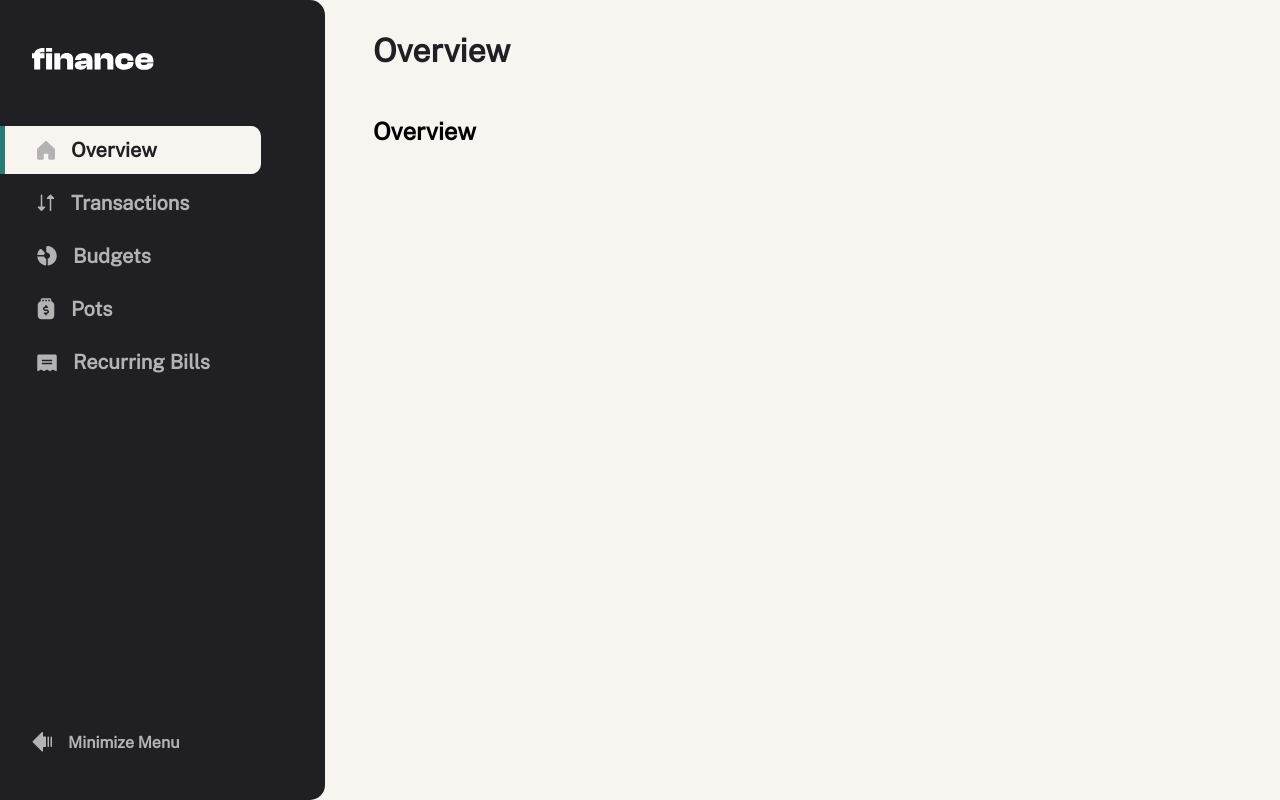
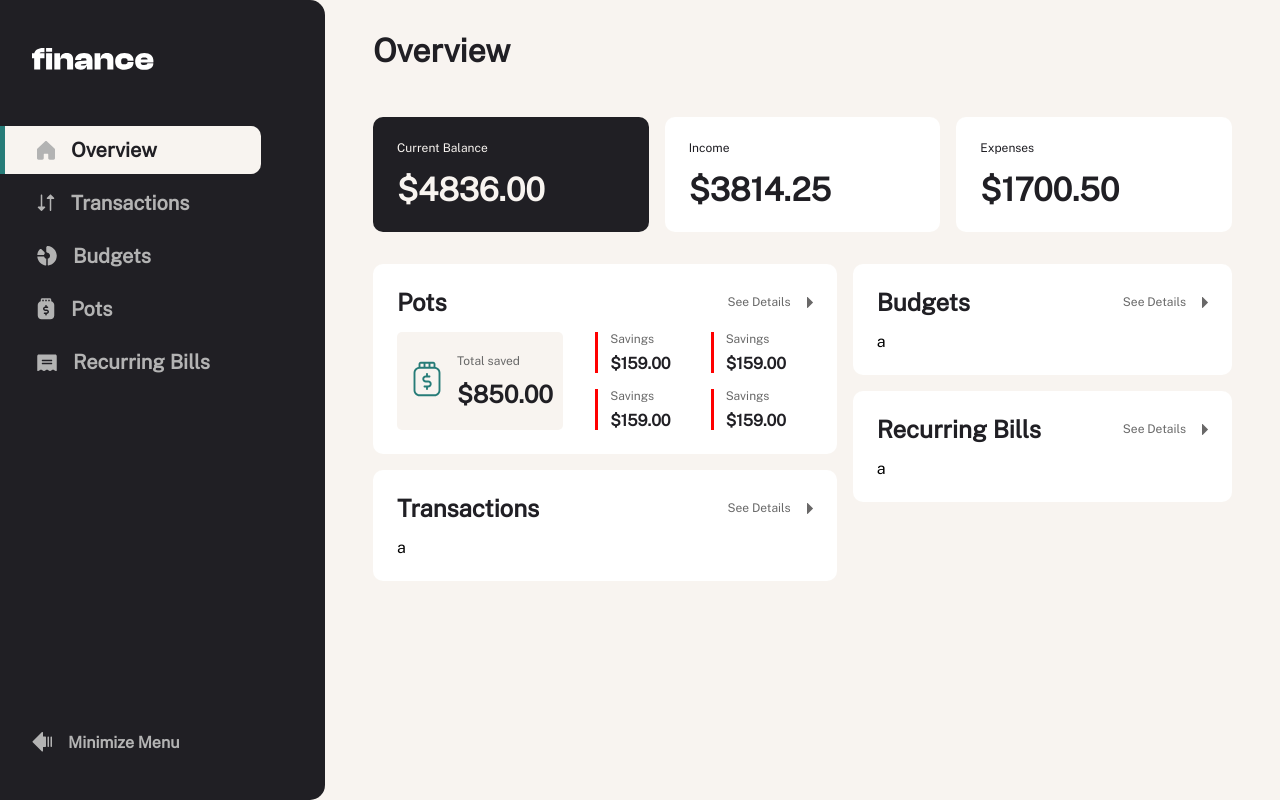
Before and after one commit to PedroMarcelino7/PersonalFinance, a React (Vite) app: page / in a window 1280 px wide. Built offline with nearby package versions, Linux system fonts and the light colour scheme.

Commit message:
Criando a seção de Pots do Overview

```diff
--- a/src/components/pageContainer/styles.jsx
+++ b/src/components/pageContainer/styles.jsx
@@ -1,6 +1,7 @@
 import styled from "styled-components";
 
 export const Container = styled.div`
+    width: 100%;
     padding-block: 2rem;
     padding-inline: 3rem;
     display: flex;
--- a/src/index.css
+++ b/src/index.css
@@ -16,5 +16,6 @@
     --dark: #201F24;
     --white: #F8F4F0;
     --green: #277C78;
+    --gray: #686868;
     --light-gray: #B3B3B3;
 }
--- a/src/pages/overview/overview.jsx
+++ b/src/pages/overview/overview.jsx
@@ -1,10 +1,141 @@
 import React from 'react'
 import PageContainer from '../../components/pageContainer/pageContainer'
+import { Card, CardContext, CardTitleBox, Column, Container, DetailsButtonBox, Distribution, HeaderBox, MainBox, PotBox, PotDescription, PotDistributionBox, PotDistributionContainer, PotsContainer, ResumeBox } from './styles'
+import ArrowIcon from '../../assets/images/icon-caret-right.svg'
+import PotIcon from '../../assets/images/icon-pot.svg'
+
+const resumeData = [
+    { id: 0, name: 'Current Balance', value: '4836.00' },
+    { id: 1, name: 'Income', value: '3814.25' },
+    { id: 2, name: 'Expenses', value: '1700.50' },
+]
 
 const Overview = () => {
     return (
         <PageContainer name="Overview">
-            <h2>Overview</h2>
+            <Container>
+                <HeaderBox>
+                    {resumeData.map((resume) => (
+                        <ResumeBox className={resume.id === 0 ? 'highlight' : ''}>
+                            <h3>{resume.name}</h3>
+
+                            <h2>${resume.value}</h2>
+                        </ResumeBox>
+                    ))}
+                </HeaderBox>
+
+                <MainBox>
+                    <Column width='55%'>
+                        <Card>
+                            <CardTitleBox>
+                                <h2>Pots</h2>
+
+                                <DetailsButtonBox>
+                                    <h5>See Details</h5>
+
+                                    <img src={ArrowIcon} alt="" />
+                                </DetailsButtonBox>
+                            </CardTitleBox>
+
+                            <CardContext>
+                                <PotsContainer>
+                                    <PotBox>
+                                        <figure>
+                                            <img src={PotIcon} alt="" />
+                                        </figure>
+
+                                        <PotDescription>
+                                            <h5>Total saved</h5>
+
+                                            <h4>$850.00</h4>
+                                        </PotDescription>
+                                    </PotBox>
+
+                                    <PotDistributionContainer>
+                                        <PotDistributionBox>
+                                            <Distribution>
+                                                <h6>Savings</h6>
+
+                                                <h5>$159.00</h5>
+                                            </Distribution>
+
+                                            <Distribution>
+                                                <h6>Savings</h6>
+
+                                                <h5>$159.00</h5>
+                                            </Distribution>
+                                        </PotDistributionBox>
+
+                                        <PotDistributionBox>
+                                            <Distribution>
+                                                <h6>Savings</h6>
+
+                                                <h5>$159.00</h5>
+                                            </Distribution>
+
+                                            <Distribution>
+                                                <h6>Savings</h6>
+
+                                                <h5>$159.00</h5>
+                                            </Distribution>
+                                        </PotDistributionBox>
+                                    </PotDistributionContainer>
+                                </PotsContainer>
+                            </CardContext>
+                        </Card>
+
+                        <Card>
+                            <CardTitleBox>
+                                <h2>Transactions</h2>
+
+                                <DetailsButtonBox>
+                                    <h5>See Details</h5>
+
+                                    <img src={ArrowIcon} alt="" />
+                                </DetailsButtonBox>
+                            </CardTitleBox>
+
+                            <CardContext>
+                                a
+                            </CardContext>
+                        </Card>
+                    </Column>
+
+                    <Column width='45%'>
+                        <Card>
+                            <CardTitleBox>
+                                <h2>Budgets</h2>
+
+                                <DetailsButtonBox>
+                                    <h5>See Details</h5>
+
+                                    <img src={ArrowIcon} alt="" />
+                                </DetailsButtonBox>
+                            </CardTitleBox>
+
+                            <CardContext>
+                                a
+                            </CardContext>
+                        </Card>
+
+                        <Card>
+                            <CardTitleBox>
+                                <h2>Recurring Bills</h2>
+
+                                <DetailsButtonBox>
+                                    <h5>See Details</h5>
+
+                                    <img src={ArrowIcon} alt="" />
+                                </DetailsButtonBox>
+                            </CardTitleBox>
+
+                            <CardContext>
+                                a
+                            </CardContext>
+                        </Card>
+                    </Column>
+                </MainBox>
+            </Container>
         </PageContainer>
     )
 }
--- a/src/pages/overview/styles.jsx
+++ b/src/pages/overview/styles.jsx
@@ -0,0 +1,160 @@
+import styled from "styled-components";
+
+export const Container = styled.div`
+    width: 100%;
+    display: flex;
+    flex-direction: column;
+    gap: 2rem;
+    width: 100%;
+`
+
+export const HeaderBox = styled.div`
+    display: flex;
+    align-items: center;
+    justify-content: space-between;
+    gap: 1rem;
+`
+
+export const ResumeBox = styled.div`
+    width: 100%;
+    padding: 1.5rem;
+    background-color: #fff;
+    border-radius: 10px;
+    display: flex;
+    flex-direction: column;
+    gap: 1rem;
+    color: var(--dark);
+
+    h3 {
+        font-size: 0.75rem;
+        font-weight: lighter;
+    }
+
+    h2 {
+        font-size: 2rem;
+    }
+
+    &.highlight {
+        background-color: var(--dark);
+        color: var(--white);
+    }
+`
+
+export const MainBox = styled.div`
+    display: flex;
+    gap: 1rem;
+`
+
+export const Column = styled.div`
+    width: ${({ width }) => width};
+    display: flex;
+    flex-direction: column;
+    gap: 1rem;
+`
+
+export const Card = styled.div`
+    width: 100%;
+    padding: 1.5rem;
+    background-color: #fff;
+    border-radius: 10px;
+    display: flex;
+    flex-direction: column;
+    gap: 1rem;
+`
+
+export const CardTitleBox = styled.div`
+    width: 100%;
+    display: flex;
+    align-items: center;
+    justify-content: space-between;
+
+    h2 {
+        font-size: 1.5rem;
+        color: var(--dark);
+    }
+`
+
+export const DetailsButtonBox = styled.div`
+    display: flex;
+    align-items: center;
+    gap: 1rem;
+    cursor: pointer;
+
+    h5 {
+        color: var(--gray);
+        font-size: 0.75rem;
+        font-weight: lighter;
+    }
+`
+
+export const CardContext = styled.div`
+    width: 100%;
+`
+
+export const PotsContainer = styled.div`
+    height: 100%;
+    display: flex;
+    align-items: center;
+    justify-content: space-between;
+    gap: 2rem;
+`
+
+export const PotBox = styled.div`
+    width: 40%;
+    height: 100%;
+    background-color: var(--white);
+    display: flex;
+    align-items: center;
+    gap: 1rem;
+    border-radius: 5px;
+    padding: 1rem;
+`
+
+export const PotDescription = styled.div`
+    display: flex;
+    flex-direction: column;
+    gap: 0.75rem;
+
+    h5 {
+        font-size: 0.75rem;
+        font-weight: lighter;
+        color: var(--gray);
+    }
+
+    h4 {
+        font-size: 1.5rem;
+        color: var(--dark);
+    }
+`
+
+export const PotDistributionContainer = styled.div`
+    width: 60%;
+    display: flex;
+    flex-direction: column;
+    gap: 1rem;
+`
+
+export const PotDistributionBox = styled.div`
+    display: flex;
+    align-items: center;
+    gap: 2.5rem;
+`
+
+export const Distribution = styled.div`
+    border-left: 3px solid red;
+    padding-left: 0.75rem;
+    display: flex;
+    flex-direction: column;
+    gap: 0.5rem;
+
+    h6 {
+        font-size: 0.75rem;
+        color: var(--gray);
+        font-weight: lighter;
+    }
+
+    h5 {
+        font-size: 1rem;
+        color: var(--dark);
+    }
+`
```
